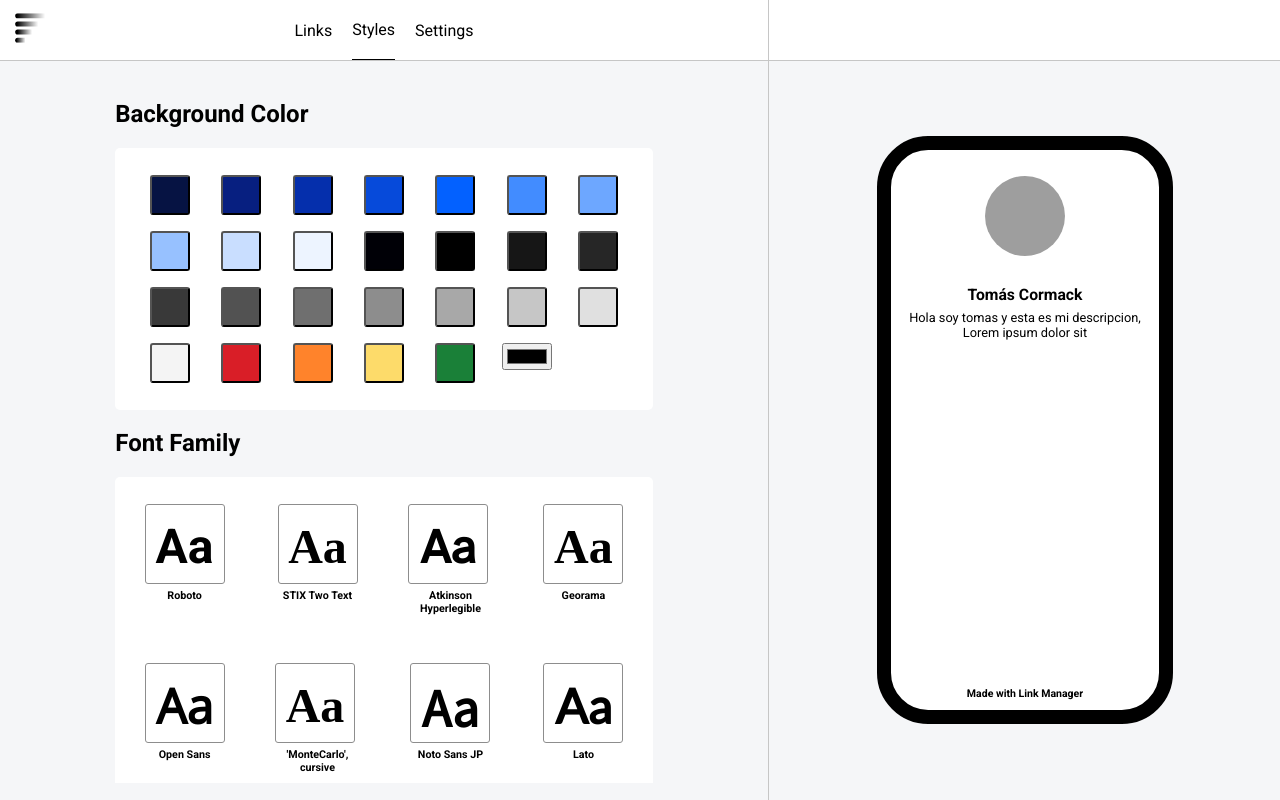
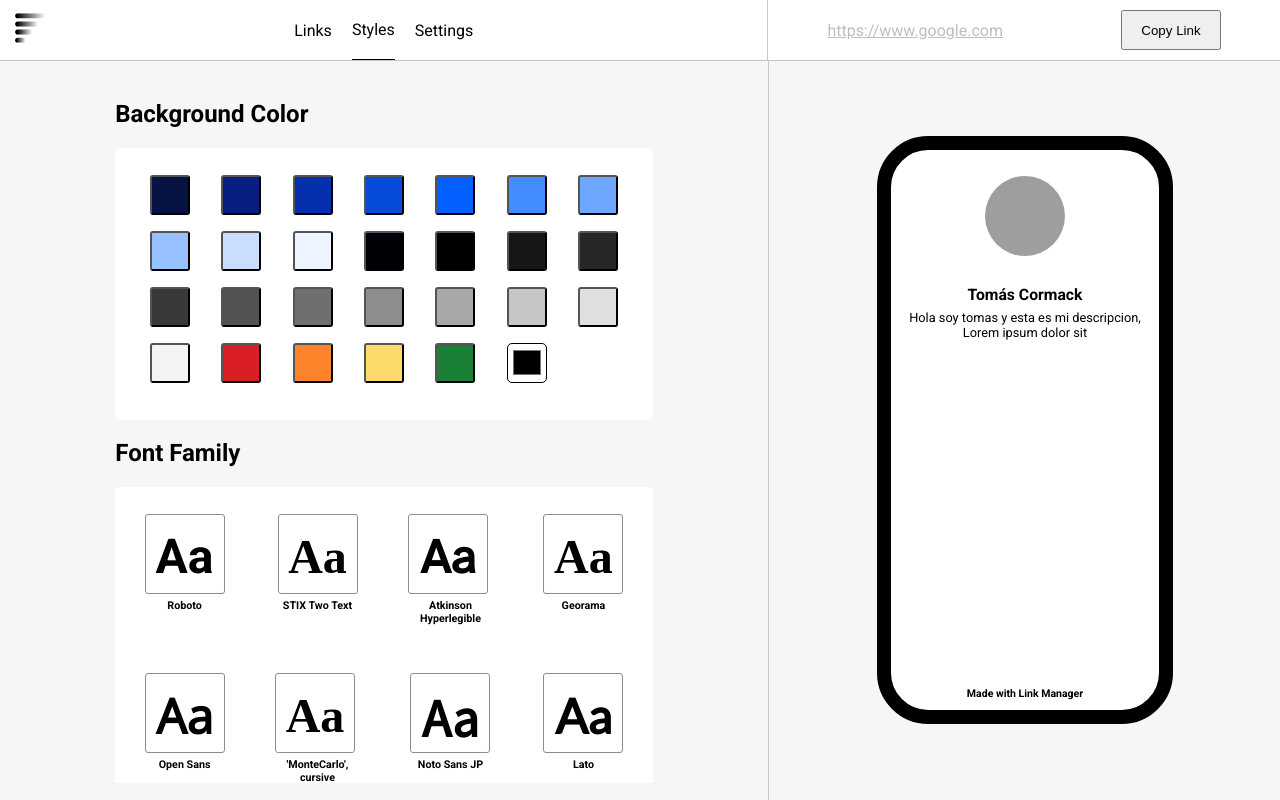
Before and after one commit to tomascmk/link-manager, a React (Create React App) app: page /dash/appearance in a window 1280 px wide. Built offline with nearby package versions, Linux system fonts and the light colour scheme; grey boxes are pictures that could not be loaded; a web font is replaced by a local one.

Commit message:
link and copy added

```diff
--- a/src/components/layout/Navbar.js
+++ b/src/components/layout/Navbar.js
@@ -4,6 +4,7 @@ import { ReactSVG } from 'react-svg';
 import logo from '../../assets/img/logo.svg'
 
 import './layout.scss';
+import { NavbarLink } from './NavbarLink';
 
 const optionObj = {
     "registered": [
@@ -48,6 +49,7 @@ export default function Navbar({ registered }) {
                     </li>
                 ))}
             </ul>
+            <NavbarLink />
         </nav>
     )
 }
--- /dev/null
+++ b/src/components/layout/NavbarLink.js
@@ -0,0 +1,22 @@
+import React, { useState } from 'react'
+
+export const NavbarLink = () => {
+    const [btnLabel, setBtnLabel] = useState('Copy Link');
+    const link = 'https://www.google.com';
+
+    const copyLink = () => {
+        navigator.clipboard.writeText(link);
+    }
+
+    const handleClick = () => {
+        setBtnLabel('Copied!');
+        copyLink();
+    }
+
+    return (
+        <div className='navbar_link_container'>
+            <a className="navbar_link_container_url" href={link} target="_blank" rel="noreferrer">{link}</a>
+            <button className="navbar_link_container_btn" onClick={handleClick}>{btnLabel}</button>
+        </div>
+    )
+}
--- a/src/components/layout/layout.scss
+++ b/src/components/layout/layout.scss
@@ -61,6 +61,24 @@
       color: #000000;
     }
   }
+  &_link{
+    &_container {
+      width: 40%;
+      height: 100%;
+      display: flex;
+      justify-content: space-around;
+      align-items: center;
+      &_url{
+        cursor: pointer;
+        color: #B9BFC5;
+      };
+      &_btn{
+        width: 100px;
+        height: 40px;
+        cursor: pointer;
+      }
+    }
+  }
 }
 .logo_icon {
   position: absolute;
--- a/src/components/styleCards/styleCards.scss
+++ b/src/components/styleCards/styleCards.scss
@@ -74,3 +74,17 @@
     text-align: center;
   }
 }
+
+#colorButtonSelected{
+  width: 40px;
+  height: 50px;
+  max-height: 80%;
+  padding: 5%;
+  border-radius: 5px;
+  gap: 1rem;
+  /* grid-auto-rows: 30px; */
+  grid-template-columns: repeat(auto-fill, minmax(3rem, 1fr));
+  background: #ffffff;
+  overflow: scroll;
+  cursor: pointer;
+}
```
Also changed, not shown: 1 other file (tests, documents, lock files or other folders).
